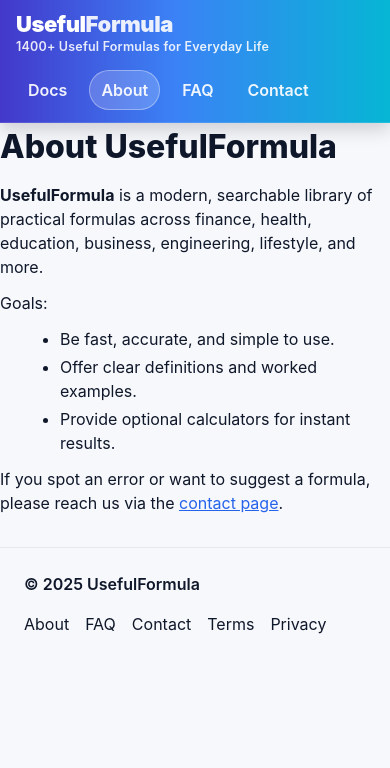
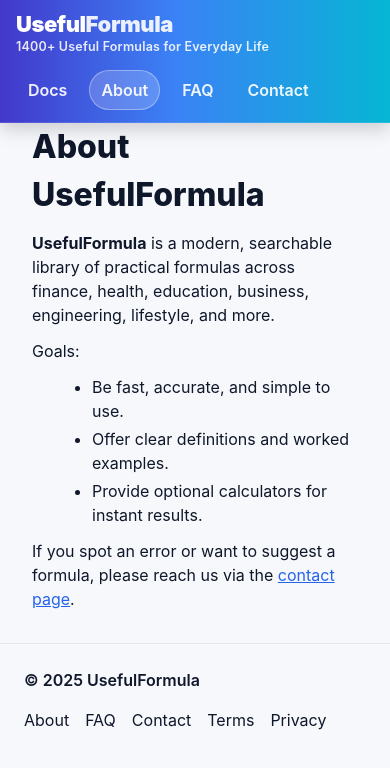
Before and after one commit to dhaneshkmd/usefulformula, a Next.js app: page /about in a window 390 px wide. Shown: the top 768 px of the page. Built offline with nearby package versions, Linux system fonts and the light colour scheme.

Commit message:
Update globals.css

```diff
--- a/app/globals.css
+++ b/app/globals.css
@@ -1,6 +1,6 @@
 /* app/globals.css */
 
-/* ---------- Base theme ---------- */
+/* ===================== Base theme ===================== */
 :root{
   --bg:#f7f8fb;
   --panel:#ffffff;
@@ -10,10 +10,10 @@
   --ring:#3b82f6;
   --shadow:0 8px 24px rgba(2,8,23,.06);
 
-  /* formula previews font size */
+  /* Formula previews */
   --formula-font:14px;
 
-  /* formula chip colors (light) */
+  /* Formula chip colors (light) */
   --formula-bg:#f3f4f6;
   --formula-fg:#111827;
 }
@@ -26,13 +26,13 @@
   --ring:#60a5fa;
   --shadow:0 10px 26px rgba(0,0,0,.35);
 
-  /* formula chip colors (dark) */
+  /* Formula chip colors (dark) */
   --formula-bg:#0f172a;
   --formula-fg:#e6edf3;
 }
 
-/* ---------- Resets ---------- */
-*{box-sizing:border-box}
+/* ===================== Resets ===================== */
+*{ box-sizing:border-box }
 html,body{
   margin:0; padding:0;
   background:var(--bg); color:var(--fg);
@@ -41,53 +41,53 @@ html,body{
   -webkit-font-smoothing:antialiased;
   -moz-osx-font-smoothing:grayscale;
 }
-a{color:inherit;text-decoration:none}
-img,svg{max-width:100%;height:auto}
+a{ color:inherit; text-decoration:none }
+img,svg{ max-width:100%; height:auto }
 
-/* ---------- Layout helpers ---------- */
-.container{max-width:1100px;margin:0 auto;padding:24px}
-.hero-title{font-weight:900;letter-spacing:-.02em}
-.subtle{color:var(--muted)}
+/* ===================== Layout helpers ===================== */
+.container{ max-width:1100px; margin:0 auto; padding:24px }
+.hero-title{ font-weight:900; letter-spacing:-.02em }
+.subtle{ color:var(--muted) }
 
-/* ---------- Header / Footer spacing ---------- */
+/* ===================== Header / Footer ===================== */
 .header-wrap,.footer-wrap{
-  max-width:1100px;margin:0 auto;padding:12px 16px;
-  display:flex;align-items:center;justify-content:space-between;
-  gap:16px;flex-wrap:wrap;
+  max-width:1100px; margin:0 auto; padding:12px 16px;
+  display:flex; align-items:center; justify-content:space-between;
+  gap:16px; flex-wrap:wrap;
 }
-.nav{display:flex;gap:16px;flex-wrap:wrap}
+.nav{ display:flex; gap:16px; flex-wrap:wrap }
 
-/* ---------- Search bar ---------- */
+/* ===================== Search ===================== */
 .search{
-  display:flex;align-items:center;gap:10px;
+  display:flex; align-items:center; gap:10px;
   border:1px solid var(--border);
   background:var(--panel);
-  padding:14px 16px;border-radius:14px;
+  padding:14px 16px; border-radius:14px;
   box-shadow:0 1px 0 rgba(16,24,40,.02);
 }
 .search input{
-  border:none;outline:0;width:100%;font-size:16px;
-  background:transparent;color:var(--fg);
+  border:none; outline:0; width:100%; font-size:16px;
+  background:transparent; color:var(--fg);
 }
-.search input::placeholder{color:var(--muted)}
-.search:focus-within{box-shadow:0 0 0 3px color-mix(in oklab, var(--ring) 30%, transparent)}
+.search input::placeholder{ color:var(--muted) }
+.search:focus-within{ box-shadow:0 0 0 3px color-mix(in oklab, var(--ring) 30%, transparent) }
 
-/* ---------- Category chips ---------- */
-.chips{display:flex;flex-wrap:wrap;gap:10px;margin-top:14px}
+/* ===================== Category chips ===================== */
+.chips{ display:flex; flex-wrap:wrap; gap:10px; margin-top:14px }
 .chip{
-  display:inline-flex;align-items:center;gap:8px;
-  padding:8px 12px;border-radius:999px;
+  display:inline-flex; align-items:center; gap:8px;
+  padding:8px 12px; border-radius:999px;
   border:1px solid var(--border);
-  background:var(--panel);color:var(--fg);
-  font-size:14px;cursor:pointer;
-  transition:background .15s,border-color .15s,transform .08s;
+  background:var(--panel); color:var(--fg);
+  font-size:14px; cursor:pointer;
+  transition:background .15s, border-color .15s, transform .08s;
 }
-.chip:hover{transform:translateY(-1px)}
-.chip.active{border-color:var(--ring);background:color-mix(in oklab, var(--ring) 10%, #fff)}
+.chip:hover{ transform:translateY(-1px) }
+.chip.active{ border-color:var(--ring); background:color-mix(in oklab, var(--ring) 10%, #fff) }
 
-/* ---------- Cards grid ---------- */
+/* ===================== Cards grid ===================== */
 .grid{
-  display:grid;gap:18px;
+  display:grid; gap:18px;
   grid-template-columns:repeat(auto-fill,minmax(320px,1fr));
   margin-top:18px;
 }
@@ -104,36 +104,37 @@ img,svg{max-width:100%;height:auto}
   transform:translateY(-2px);
   border-color:color-mix(in oklab, var(--ring) 35%, var(--border));
 }
-.kicker{font-size:12px;color:var(--muted)}
-.card h3{margin:4px 0 4px;font-size:20px;letter-spacing:-.02em}
+.kicker{ font-size:12px; color:var(--muted) }
+.card h3{ margin:4px 0 4px; font-size:20px; letter-spacing:-.02em }
 
-/* badges under cards */
-.meta{display:flex;gap:10px;margin-top:10px;flex-wrap:wrap}
+/* Badges under cards */
+.meta{ display:flex; gap:10px; margin-top:10px; flex-wrap:wrap }
 .badge{
-  font-size:12px;background:#eef2ff;color:#3949ab;
-  border-radius:999px;padding:4px 8px
+  font-size:12px; background:#eef2ff; color:#3949ab;
+  border-radius:999px; padding:4px 8px;
 }
 
-/* ---------- Prose (About/Terms/Privacy) ---------- */
-.prose h1{font-size:2rem;font-weight:800;margin:0 0 .75rem}
-.prose h2{font-size:1.25rem;font-weight:700;margin:1.25rem 0 .5rem}
-.prose p{margin:.75rem 0}
-.prose ul{margin:.5rem 0 .75rem 1.25rem}
-.prose li{margin:.25rem 0}
-.prose a{color:#2563eb;text-decoration:underline}
-table{border-collapse:collapse}
-th,td{border:1px solid var(--border);padding:.5rem}
+/* ===================== Prose pages (About/Terms/Privacy/Docs content) ===================== */
+.prose h1{ font-size:2rem; font-weight:800; margin:0 0 .75rem }
+.prose h2{ font-size:1.25rem; font-weight:700; margin:1.25rem 0 .5rem }
+.prose p{ margin:.75rem 0 }
+.prose ul{ margin:.5rem 0 .75rem 1.25rem }
+.prose li{ margin:.25rem 0 }
+.prose a{ color:#2563eb; text-decoration:underline }
+table{ border-collapse:collapse }
+th,td{ border:1px solid var(--border); padding:.5rem }
 
-/* ---------- Buttons ---------- */
+/* ===================== Buttons ===================== */
 .btn{
-  display:inline-flex;align-items:center;gap:8px;
-  padding:10px 14px;border-radius:10px;border:1px solid var(--border);
-  background:var(--panel);cursor:pointer
+  display:inline-flex; align-items:center; gap:8px;
+  padding:10px 14px; border-radius:10px; border:1px solid var(--border);
+  background:var(--panel); cursor:pointer;
 }
-.btn.primary{background:var(--ring);border-color:var(--ring);color:#fff}
-.btn:focus{outline:0;box-shadow:0 0 0 3px color-mix(in oklab, var(--ring) 30%, transparent)}
+.btn.primary{ background:var(--ring); border-color:var(--ring); color:#fff }
+.btn:focus{ outline:0; box-shadow:0 0 0 3px color-mix(in oklab, var(--ring) 30%, transparent) }
 
-/* ---------- Formula preview chips (catalog & general) ---------- */
+/* ===================== Formula preview chips ===================== */
+/* Used in catalog cards and anywhere else */
 .formula-box{
   font-size:var(--formula-font);
   line-height:1.6;
@@ -146,41 +147,83 @@ th,td{border:1px solid var(--border);padding:.5rem}
   white-space:pre-wrap;
 }
 
-/* ---------- Single-formula page: force black text on white ---------- */
+/* Single-formula page: force black text on white (fixes Android/Samsung auto-dark) */
 .formula-box--light{
   background:#ffffff !important;
   color:#0f172a !important;
-  -webkit-text-fill-color:currentColor; /* guard vs. Android/Samsung dark overrides */
+  -webkit-text-fill-color:currentColor; /* guards against platform overrides */
 }
 @media (max-width:640px){
-  .formula-box--light{font-size:15px}
+  .formula-box--light{ font-size:15px }
 }
 
-/* ---------- Docs layout: fix mobile right-shift ---------- */
-/* If your docs markup wraps content as:
-   <div class="docs">
-     <aside class="toc">...</aside>
-     <article class="prose docs-content">...</article>
-   </div>
+/* ===================== Docs layout helpers ===================== */
+/* Recommended markup:
+   <main class="docs">
+     <aside class="toc">…</aside>
+     <article class="prose docs-content">…</article>
+   </main>
 */
 .docs{
-  display:grid;
-  gap:20px;
-  grid-template-columns:1fr;       /* stack on mobile */
-  align-items:start;
+  display:grid; gap:20px; align-items:start;
+  grid-template-columns:1fr; /* stack on mobile */
 }
-.docs-content{ min-width:0; }      /* prevent overflow pushing layout */
+.docs-content{ min-width:0; }        /* prevent overflow pushing layout */
 .toc{ font-size:14px; color:var(--muted); }
 .toc h4{ margin:0 0 8px; color:var(--fg); }
 
 @media (min-width:960px){
-  .docs{ grid-template-columns:240px 1fr; }  /* 2 cols on desktop */
+  .docs{ grid-template-columns:240px 1fr; } /* 2 cols on desktop */
   .toc{ position:sticky; top:76px; }
 }
 
-/* Hard overrides if existing page used margins or different class names */
+/* ===================== Docs: aggressive mobile fix ===================== */
+/* Neutralizes legacy layouts that push text to the right on phones */
 @media (max-width:959px){
-  .docs-grid{ display:block !important; }
-  .docs-aside, .toc{ position:static !important; width:100% !important; }
-  .prose, .docs-content{ margin:0 !important; }
+
+  /* 0) Last-resort guard against horizontal scroll */
+  html, body { overflow-x: hidden; }
+
+  /* 1) Hide TOC / “On this page” sidebars on phones */
+  aside.toc,
+  nav.toc,
+  .toc,
+  aside[aria-label="On this page"],
+  [aria-label="On this page"],
+  #on-this-page,
+  .on-this-page {
+    display: none !important;
+  }
+
+  /* 2) Flatten typical wrappers to a single column */
+  .docs,
+  .docs-grid,
+  main .content,
+  main .container,
+  .docs-layout {
+    display: block !important;
+    grid-template-columns: 1fr !important;
+  }
+
+  /* 3) Force content full-width & remove stray offsets */
+  main,
+  main article,
+  .prose,
+  .docs-content,
+  article.prose {
+    width: 100% !important;
+    max-width: 100% !important;
+    margin: 0 !important;
+    padding-left: 16px !important;
+    padding-right: 16px !important;
+    float: none !important;
+    min-width: 0 !important;
+  }
+
+  /* 4) Ensure left alignment */
+  .prose,
+  .prose * { text-align: left !important; }
+
+  /* 5) Prevent long tokens from pushing layout sideways */
+  .prose { overflow-wrap: anywhere; word-break: break-word; }
 }
```
